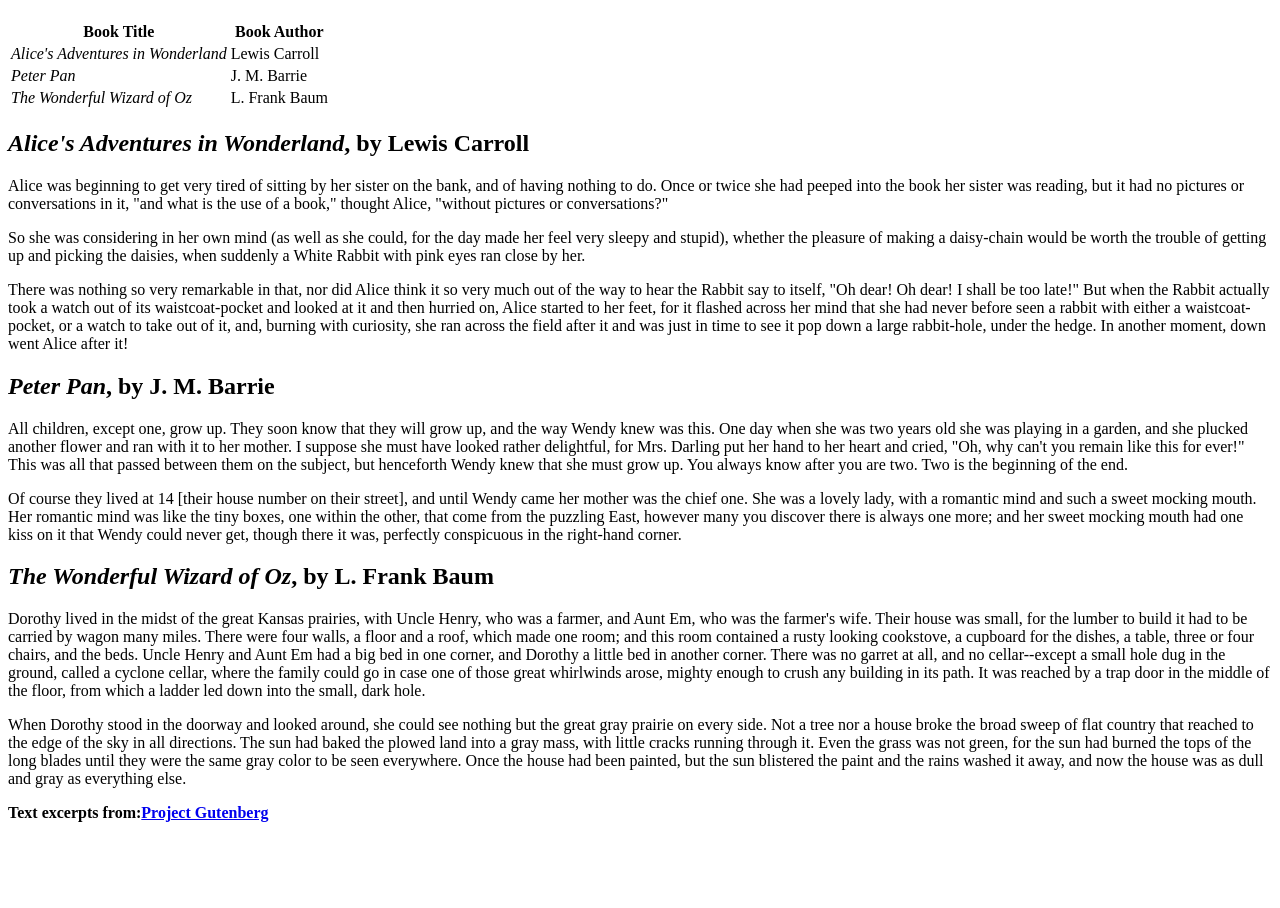
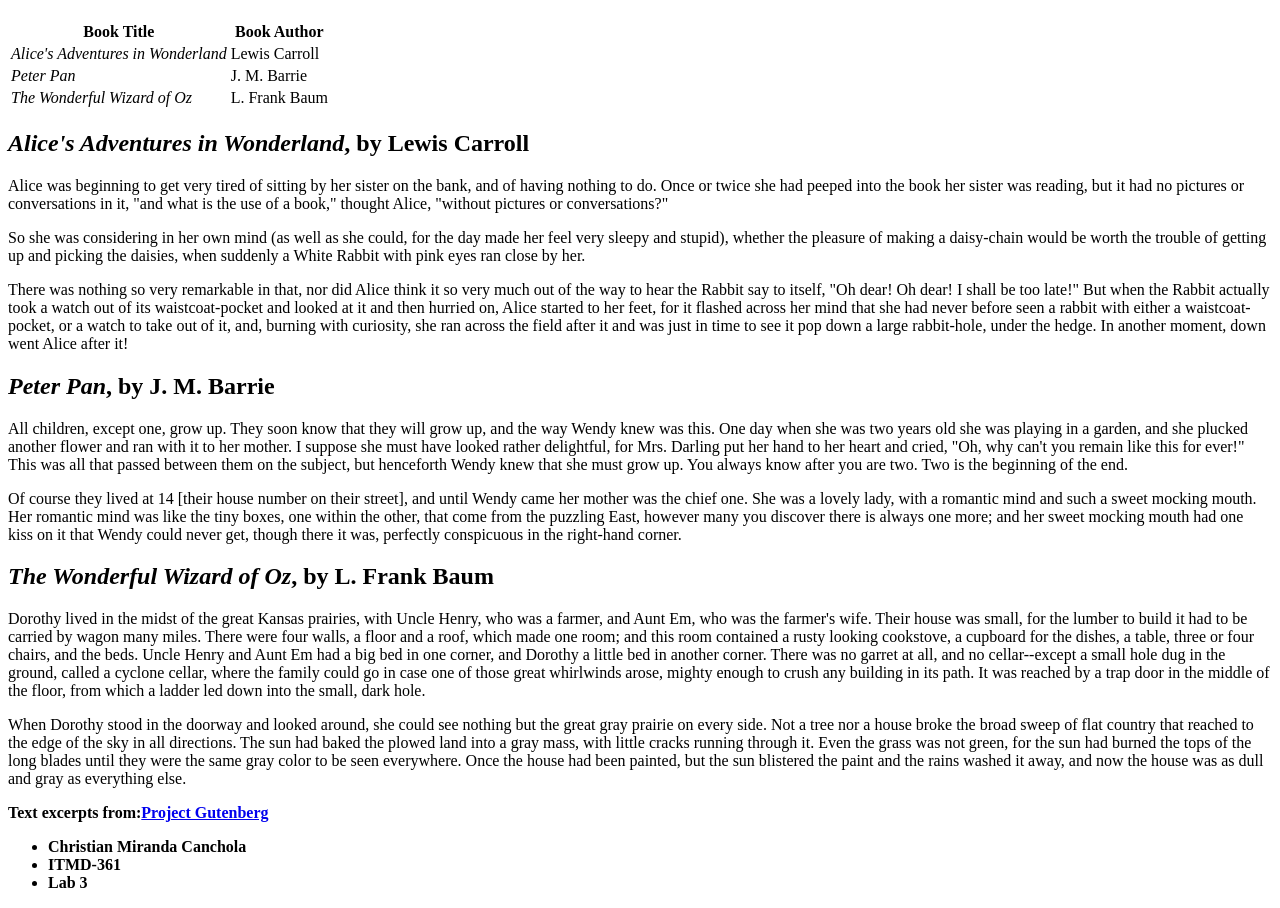
Before and after one commit to Christian-Miranda/webdev_lab3, a plain HTML site: page index.html in a window 1280 px wide. Shown: the part 60-968 px from the top of the page. Before the commit the page ends 898 px from the top, so only its background shows below. Drawn offline with Linux system fonts and the light colour scheme.

Commit message:
Added last bit of info

```diff
--- a/index.html
+++ b/index.html
@@ -37,5 +37,9 @@
     <p>Dorothy lived in the midst of the great Kansas prairies, with Uncle Henry, who was a farmer, and Aunt Em, who was the farmer's wife.  Their house was small, for the lumber to build it had to be carried by wagon many miles.  There were four walls, a floor and a roof, which made one room; and this room contained a rusty looking cookstove, a cupboard for the dishes, a table, three or four chairs, and the beds.  Uncle Henry and Aunt Em had a big bed in one corner, and Dorothy a little bed in another corner.  There was no garret at all, and no cellar--except a small hole dug in the ground, called a cyclone cellar, where the family could go in case one of those great whirlwinds arose, mighty enough to crush any building in its path.  It was reached by a trap door in the middle of the floor, from which a ladder led down into the small, dark hole.</p>
     <p>When Dorothy stood in the doorway and looked around, she could see nothing but the great gray prairie on every side.  Not a tree nor a house broke the broad sweep of flat country that reached to the edge of the sky in all directions.  The sun had baked the plowed land into a gray mass, with little cracks running through it.  Even the grass was not green, for the sun had burned the tops of the long blades until they were the same gray color to be seen everywhere.  Once the house had been painted, but the sun blistered the paint and the rains washed it away, and now the house was as dull and gray as everything else.</p>
     <p><strong>Text excerpts from:<a href="http://www.gutenberg.org">Project Gutenberg</a></strong></p>
+    <ul>
+      <li><strong>Christian Miranda Canchola</strong></li>
+      <li><strong>ITMD-361</strong></li>
+      <li><strong>Lab 3</strong></li>
   </body>
 </html>
```
